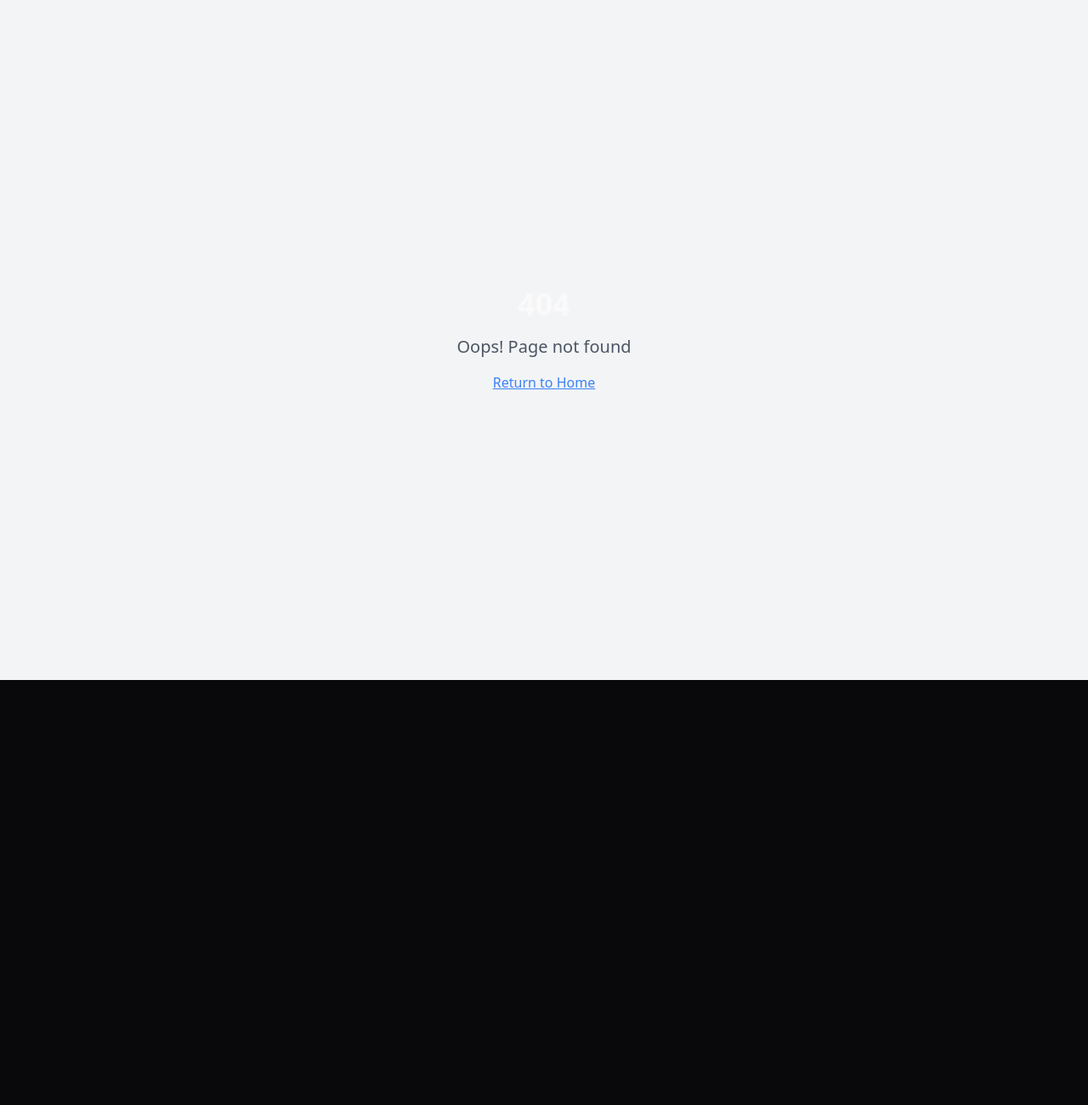
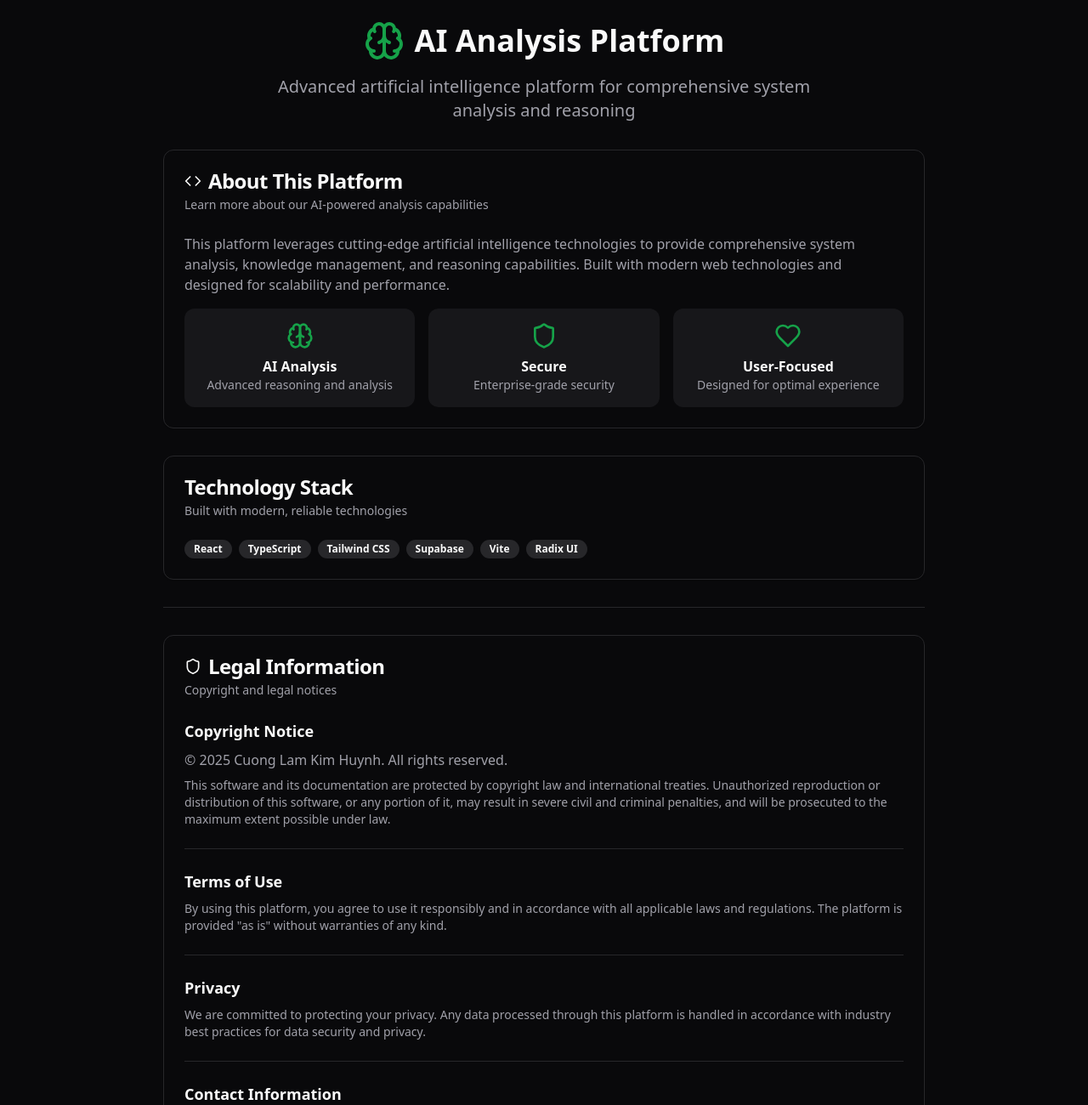
Before and after one commit to HLKC779/insight-agent-network, a React (Vite) app: page /about in a window 1280 px wide. Before the commit this address had no page. Shown: the top 1300 px of the page at 85% size. Before the commit the page ends 800 px from the top, so only its background shows below. Built offline with nearby package versions, Linux system fonts and the light colour scheme.

Commit message:
Add copyright information page
Create a dedicated About/Legal page with copyright information.

```diff
--- a/src/App.tsx
+++ b/src/App.tsx
@@ -4,6 +4,7 @@ import { TooltipProvider } from "@/components/ui/tooltip";
 import { QueryClient, QueryClientProvider } from "@tanstack/react-query";
 import { BrowserRouter, Routes, Route } from "react-router-dom";
 import Index from "./pages/Index";
+import About from "./pages/About";
 import NotFound from "./pages/NotFound";
 
 const queryClient = new QueryClient();
@@ -16,6 +17,7 @@ const App = () => (
       <BrowserRouter>
         <Routes>
           <Route path="/" element={<Index />} />
+          <Route path="/about" element={<About />} />
           {/* ADD ALL CUSTOM ROUTES ABOVE THE CATCH-ALL "*" ROUTE */}
           <Route path="*" element={<NotFound />} />
         </Routes>
--- a/src/components/Navigation.tsx
+++ b/src/components/Navigation.tsx
@@ -10,7 +10,8 @@ import {
   Activity,
   Brain,
   Menu,
-  X
+  X,
+  Info
 } from "lucide-react";
 import { cn } from "@/lib/utils";
 
@@ -47,6 +48,12 @@ export function Navigation({ activeView, onViewChange, activeTaskCount }: Naviga
       label: 'Help Center',
       icon: HelpCircle,
       description: 'Documentation and guides'
+    },
+    {
+      id: 'about',
+      label: 'About / Legal',
+      icon: Info,
+      description: 'About platform & legal info'
     },
     {
       id: 'settings',
--- /dev/null
+++ b/src/pages/About.tsx
@@ -0,0 +1,154 @@
+import { Card, CardContent, CardDescription, CardHeader, CardTitle } from "@/components/ui/card";
+import { Separator } from "@/components/ui/separator";
+import { Badge } from "@/components/ui/badge";
+import { Brain, Shield, Code, Heart } from "lucide-react";
+
+const About = () => {
+  const currentYear = new Date().getFullYear();
+
+  return (
+    <div className="min-h-screen bg-background p-6">
+      <div className="max-w-4xl mx-auto space-y-8">
+        {/* Header */}
+        <div className="text-center space-y-4">
+          <div className="flex items-center justify-center gap-3">
+            <Brain className="h-12 w-12 text-primary" />
+            <h1 className="text-4xl font-bold">AI Analysis Platform</h1>
+          </div>
+          <p className="text-xl text-muted-foreground max-w-2xl mx-auto">
+            Advanced artificial intelligence platform for comprehensive system analysis and reasoning
+          </p>
+        </div>
+
+        {/* About Section */}
+        <Card>
+          <CardHeader>
+            <CardTitle className="flex items-center gap-2">
+              <Code className="h-5 w-5" />
+              About This Platform
+            </CardTitle>
+            <CardDescription>
+              Learn more about our AI-powered analysis capabilities
+            </CardDescription>
+          </CardHeader>
+          <CardContent className="space-y-4">
+            <p className="text-muted-foreground">
+              This platform leverages cutting-edge artificial intelligence technologies to provide
+              comprehensive system analysis, knowledge management, and reasoning capabilities.
+              Built with modern web technologies and designed for scalability and performance.
+            </p>
+
+            <div className="grid grid-cols-1 md:grid-cols-3 gap-4 mt-6">
+              <div className="text-center p-4 rounded-lg bg-muted/50">
+                <Brain className="h-8 w-8 mx-auto mb-2 text-primary" />
+                <h3 className="font-semibold">AI Analysis</h3>
+                <p className="text-sm text-muted-foreground">Advanced reasoning and analysis</p>
+              </div>
+              <div className="text-center p-4 rounded-lg bg-muted/50">
+                <Shield className="h-8 w-8 mx-auto mb-2 text-primary" />
+                <h3 className="font-semibold">Secure</h3>
+                <p className="text-sm text-muted-foreground">Enterprise-grade security</p>
+              </div>
+              <div className="text-center p-4 rounded-lg bg-muted/50">
+                <Heart className="h-8 w-8 mx-auto mb-2 text-primary" />
+                <h3 className="font-semibold">User-Focused</h3>
+                <p className="text-sm text-muted-foreground">Designed for optimal experience</p>
+              </div>
+            </div>
+          </CardContent>
+        </Card>
+
+        {/* Technology Stack */}
+        <Card>
+          <CardHeader>
+            <CardTitle>Technology Stack</CardTitle>
+            <CardDescription>
+              Built with modern, reliable technologies
+            </CardDescription>
+          </CardHeader>
+          <CardContent>
+            <div className="flex flex-wrap gap-2">
+              <Badge variant="secondary">React</Badge>
+              <Badge variant="secondary">TypeScript</Badge>
+              <Badge variant="secondary">Tailwind CSS</Badge>
+              <Badge variant="secondary">Supabase</Badge>
+              <Badge variant="secondary">Vite</Badge>
+              <Badge variant="secondary">Radix UI</Badge>
+            </div>
+          </CardContent>
+        </Card>
+
+        <Separator />
+
+        {/* Legal Section */}
+        <Card>
+          <CardHeader>
+            <CardTitle className="flex items-center gap-2">
+              <Shield className="h-5 w-5" />
+              Legal Information
+            </CardTitle>
+            <CardDescription>
+              Copyright and legal notices
+            </CardDescription>
+          </CardHeader>
+          <CardContent className="space-y-6">
+            {/* Copyright Notice */}
+            <div className="space-y-2">
+              <h3 className="text-lg font-semibold">Copyright Notice</h3>
+              <p className="text-muted-foreground">
+                © {currentYear} Cuong Lam Kim Huynh. All rights reserved.
+              </p>
+              <p className="text-sm text-muted-foreground">
+                This software and its documentation are protected by copyright law and international treaties.
+                Unauthorized reproduction or distribution of this software, or any portion of it, may result in
+                severe civil and criminal penalties, and will be prosecuted to the maximum extent possible under law.
+              </p>
+            </div>
+
+            <Separator />
+
+            {/* Terms of Use */}
+            <div className="space-y-2">
+              <h3 className="text-lg font-semibold">Terms of Use</h3>
+              <p className="text-sm text-muted-foreground">
+                By using this platform, you agree to use it responsibly and in accordance with all applicable laws
+                and regulations. The platform is provided "as is" without warranties of any kind.
+              </p>
+            </div>
+
+            <Separator />
+
+            {/* Privacy */}
+            <div className="space-y-2">
+              <h3 className="text-lg font-semibold">Privacy</h3>
+              <p className="text-sm text-muted-foreground">
+                We are committed to protecting your privacy. Any data processed through this platform is handled
+                in accordance with industry best practices for data security and privacy.
+              </p>
+            </div>
+
+            <Separator />
+
+            {/* Contact */}
+            <div className="space-y-2">
+              <h3 className="text-lg font-semibold">Contact Information</h3>
+              <p className="text-sm text-muted-foreground">
+                For questions regarding copyright, licensing, or legal matters related to this platform,
+                please contact the copyright holder: Cuong Lam Kim Huynh.
+              </p>
+            </div>
+          </CardContent>
+        </Card>
+
+        {/* Footer */}
+        <div className="text-center py-8 border-t">
+          <p className="text-sm text-muted-foreground">
+            AI Analysis Platform • © {currentYear} Cuong Lam Kim Huynh • All Rights Reserved
+          </p>
+        </div>
+      </div>
+    </div>
+  );
+};
+
+export default About;
--- a/src/pages/Index.tsx
+++ b/src/pages/Index.tsx
@@ -1,4 +1,5 @@
 import { useState, useEffect } from "react";
+import { useNavigate } from "react-router-dom";
 import { SystemInput } from "@/components/SystemInput";
 import { ComponentAnalysis } from "@/components/ComponentAnalysis";
 import { RelationshipMapping } from "@/components/RelationshipMapping";
@@ -22,6 +23,7 @@ import { Activity, Bot, Zap, Brain, Cpu } from "lucide-react";
 import { toast } from "@/hooks/use-toast";
 
 export default function Index() {
+  const navigate = useNavigate();
   const [analysisResult, setAnalysisResult] = useState<AnalysisResult | null>(null);
   const [isAnalyzing, setIsAnalyzing] = useState(false);
   const [orchestrator] = useState(() => new AgentOrchestrator());
@@ -73,6 +75,14 @@ export default function Index() {
       });
     } finally {
       setIsAnalyzing(false);
+    }
+  };
+
+  const handleViewChange = (view: string) => {
+    if (view === 'about') {
+      navigate('/about');
+    } else {
+      setActiveView(view);
     }
   };
 
@@ -174,7 +184,7 @@ export default function Index() {
       {/* Navigation Sidebar */}
       <Navigation
         activeView={activeView}
-        onViewChange={setActiveView}
+        onViewChange={handleViewChange}
         activeTaskCount={activeTaskCount}
       />
 
```
